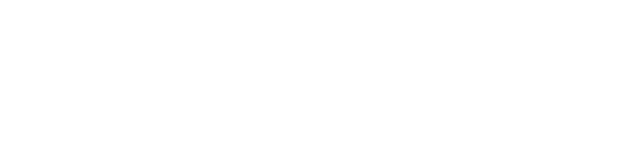
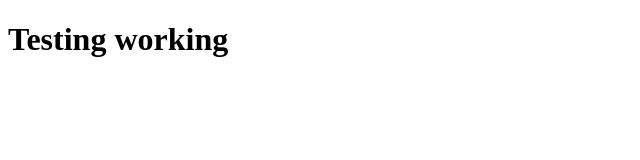
Before and after one commit to fonkwe/AI-bot, a plain HTML site: page index.html in a window 1280 px wide. Shown: the whole page, without its empty margins (0-640 px from the left). Drawn offline with Linux system fonts and the light colour scheme.

Commit message:
added H1 tag AI-bot repo

```diff
--- a/index.html
+++ b/index.html
@@ -4,9 +4,9 @@
     <meta charset="UTF-8">
     <meta http-equiv="X-UA-Compatible" content="IE=edge">
     <meta name="viewport" content="width=device-width, initial-scale=1.0">
-    <title>Document</title>
+    <title></title>
 </head>
 <body>
-
+    <h1>Testing working</h1>
 </body>
 </html>
```
